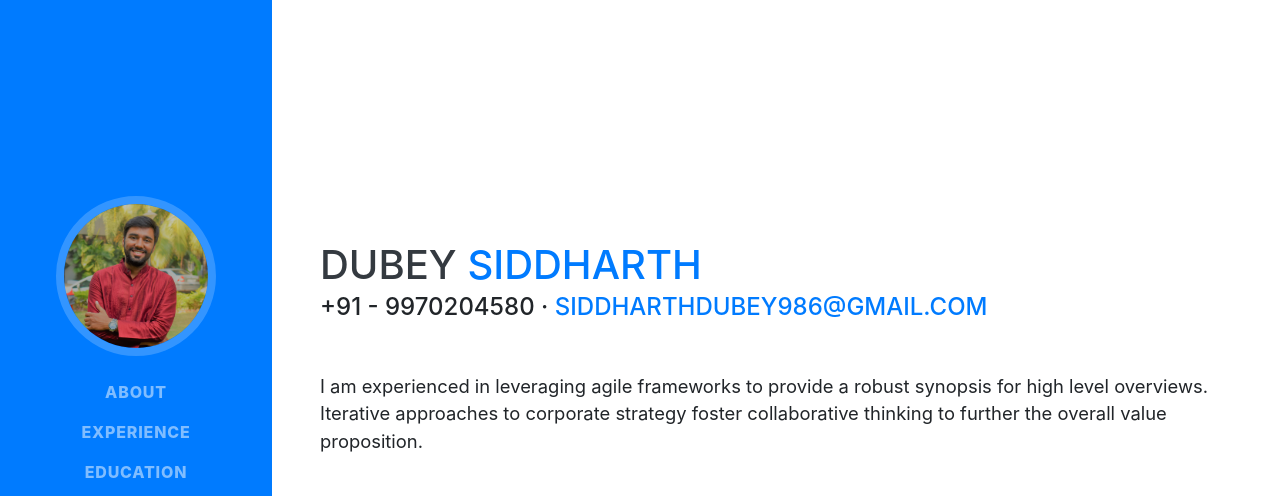
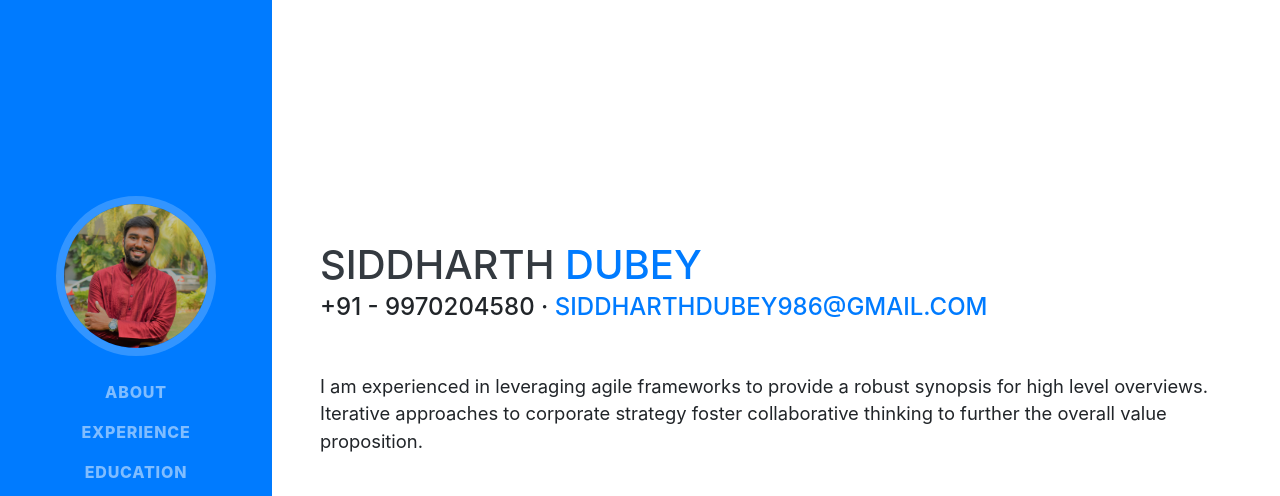
Before and after one commit to siddharth-dubey-1993/siddharth-dubey-1993.github.io, a website with bundled scripts: page index.html in a window 1280 px wide. Shown: the top 496 px of the page. Built offline with nearby package versions, Linux system fonts and the light colour scheme; a web font is replaced by a local one.

Commit message:
Test Commit

```diff
--- a/index.html
+++ b/index.html
@@ -64,8 +64,8 @@
 
     <section class="resume-section p-3 p-lg-5 d-flex align-items-center" id="about">
       <div class="w-100">
-        <h1 class="mb-0">Dubey
-          <span class="text-primary">Siddharth</span>
+        <h1 class="mb-0">SIDDHARTH
+          <span class="text-primary">DUBEY</span>
         </h1>
         <div class="subheading mb-5">+91 - 9970204580 ·
           <a href="mailto:name@email.com">SIDDHARTHDUBEY986@GMAIL.COM</a>
```
